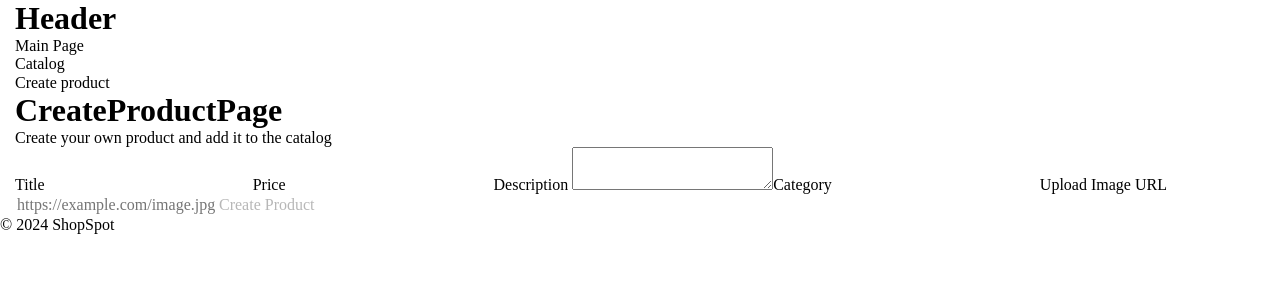
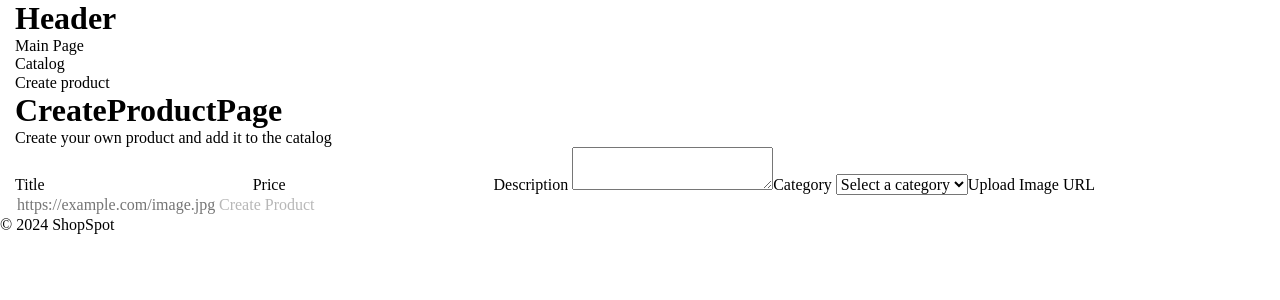
Before and after one commit to massaracsh7/shopspot, a React (Vite) app: page /create-product in a window 1280 px wide. Shown: the top 300 px of the page. Built offline with nearby package versions, Linux system fonts and the light colour scheme.

Commit message:
refactor: update product form category

```diff
--- a/src/components/ProductForm/ProductForm.tsx
+++ b/src/components/ProductForm/ProductForm.tsx
@@ -3,9 +3,11 @@ import { useForm } from 'react-hook-form';
 import { useNavigate } from 'react-router-dom';
 import { yupResolver } from '@hookform/resolvers/yup';
 import * as Yup from 'yup';
-import { useDispatch } from 'react-redux';
+import { useDispatch, useSelector } from 'react-redux';
 import { addProduct, editProduct } from '@/redux/productsSlice';
 import { Product } from '@/types/types';
+import { useUpdateProductMutation } from '@/redux/shopSpotApi';
+import { RootState } from '@/redux/store';
 
 interface ProductFormProps {
   initialData?: Product;
@@ -14,6 +16,9 @@ interface ProductFormProps {
 const ProductForm: React.FC<ProductFormProps> = ({ initialData }) => {
   const dispatch = useDispatch();
   const navigate = useNavigate();
+  const [updateProduct] = useUpdateProductMutation();
+  const { categories } = useSelector((state: RootState) => state.categories);
+
 
   const schema = Yup.object().shape({
     title: Yup.string().required('Title is required'),
@@ -44,6 +49,7 @@ const ProductForm: React.FC<ProductFormProps> = ({ initialData }) => {
   const onSubmit = (data: Omit<Product, 'id'>) => {
     if (initialData) {
       dispatch(editProduct({ ...data, id: initialData.id }));
+      updateProduct({ id: initialData.id, data: { ...data } });
     } else {
       dispatch(addProduct({ ...data, id: Date.now() }));
     }
@@ -66,7 +72,14 @@ const ProductForm: React.FC<ProductFormProps> = ({ initialData }) => {
 
       <label htmlFor='category'>Category </label>
       {errors.category && <span className='form__error'>{errors.category.message}</span>}
-      <input className='form__input' id='category' {...register('category')} />
+      <select className='form__input' id='category' {...register('category')}>
+        <option value=''>Select a category</option>
+        {categories.map((category) => (
+          <option key={category} value={category}>
+            {category}
+          </option>
+        ))}
+      </select>
 
       <label>Upload Image URL </label>
       {errors.image && <span className='form__error'>{errors.image.message}</span>}
--- a/src/redux/shopSpotApi.ts
+++ b/src/redux/shopSpotApi.ts
@@ -19,6 +19,13 @@ export const shopSpotApi = createApi({
         method: "DELETE",
       }),
     }),
+    updateProduct: builder.mutation<Product, { id: number; data: Omit<Product, 'id'> }>({
+      query: ({ id, data }) => ({
+        url: `/products/${id}`,
+        method: "PUT",
+        body: data,
+      }),
+    }),
     fetchCategories: builder.query<string[], void>({
       query: () => "/products/categories",
     }),
@@ -29,5 +36,6 @@ export const {
   useFetchProductsQuery,
   useFetchProductByIdQuery,
   useDeleteProductByIdMutation,
-  useFetchCategoriesQuery
+  useFetchCategoriesQuery,
+  useUpdateProductMutation
 } = shopSpotApi;
```
